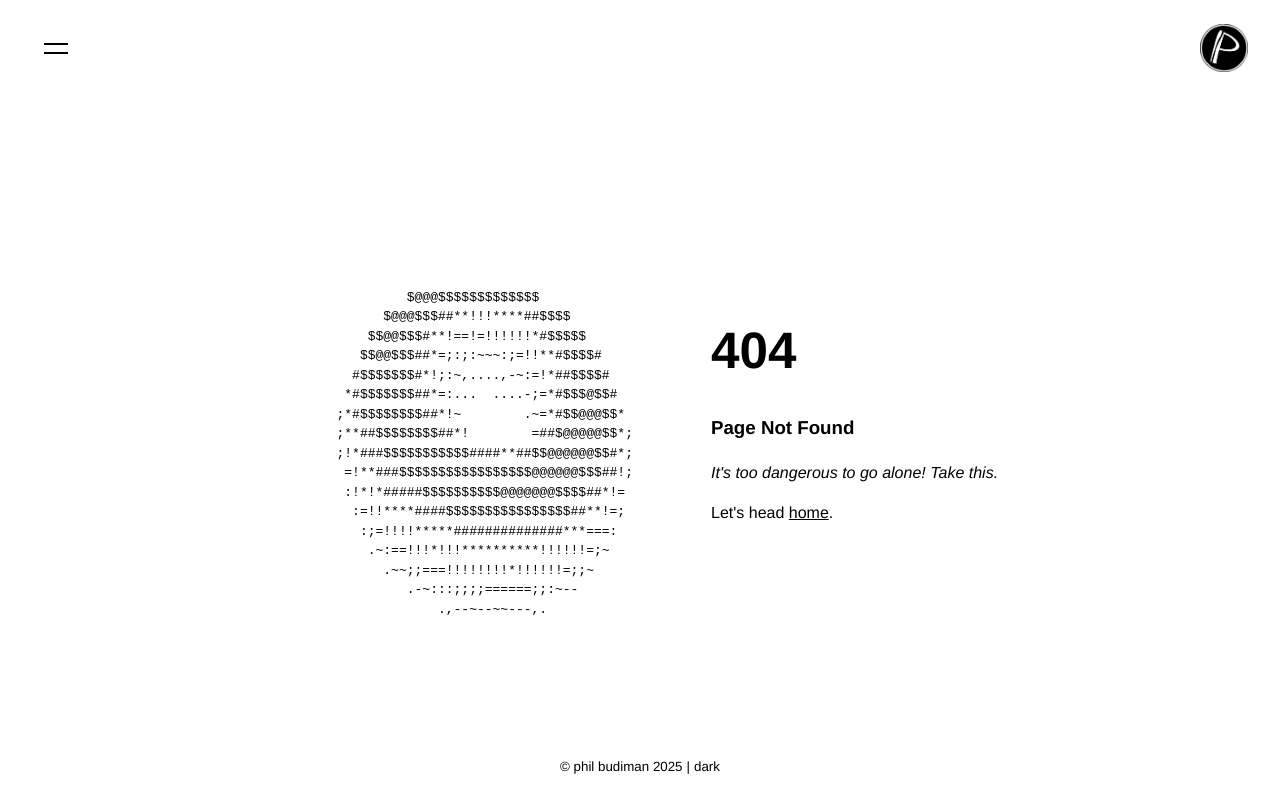
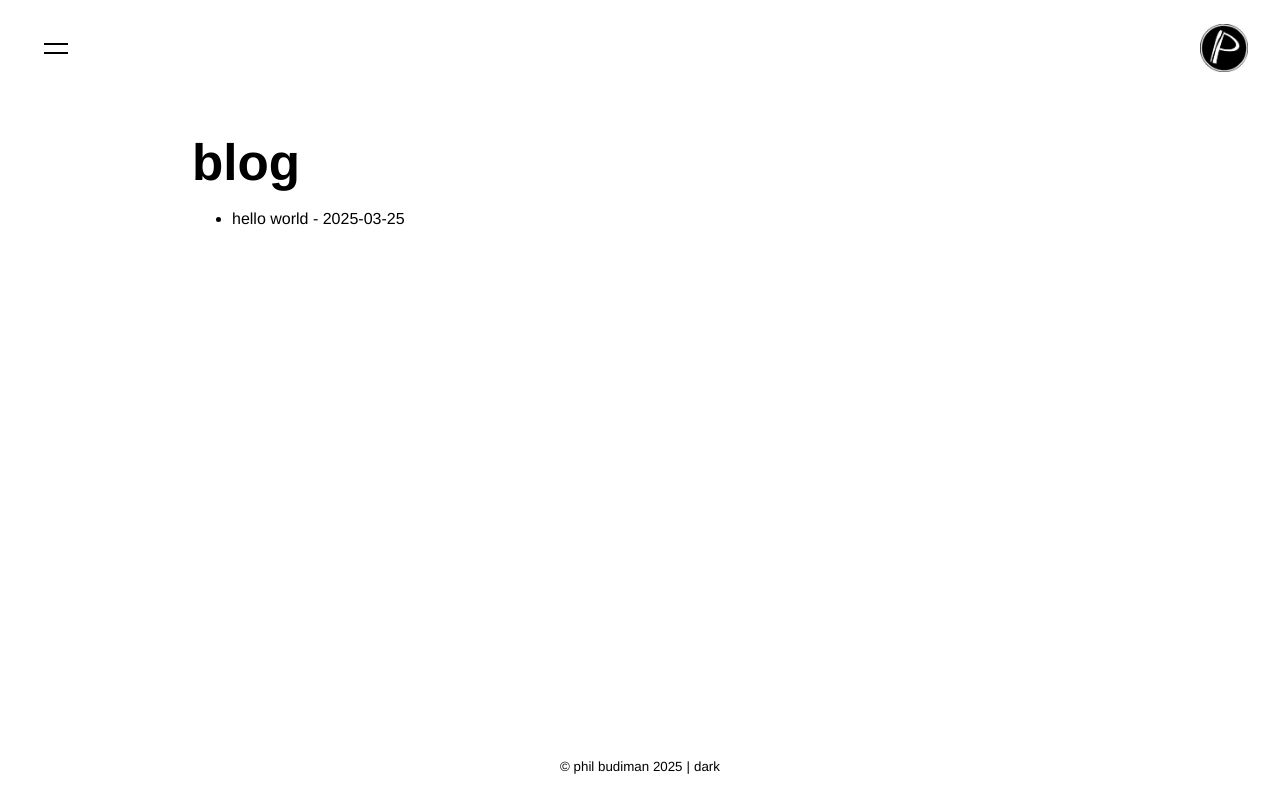
Before and after one commit to philbudiman/website, a React (Vite) app: page /blog in a window 1280 px wide. Before the commit this address led to /404. Built offline with nearby package versions, Linux system fonts and the light colour scheme.

Commit message:
add blog implementation

```diff
--- a/src/App.css
+++ b/src/App.css
@@ -8,7 +8,7 @@
   font-family: 'SF Pro Light', 'Helvetica Neue', sans-serif;
   justify-content: space-between;
   align-items: center;
-  height: 100dvh;
+  min-height: 100dvh;
   width: 100vw;
   flex-direction: column;
   color: var(--color-primary);
--- a/src/App.tsx
+++ b/src/App.tsx
@@ -5,7 +5,7 @@ import Footer from './components/Footer/Footer';
 import Router from './components/Router/Router';
 import { ThemeProvider } from './components/Theme/ThemeProvider';
 
-function App() {
+const App = () =>  {
   return (
     <div className="Base">
       <ThemeProvider>
--- /dev/null
+++ b/src/components/BlogPost/BlogPost.css
@@ -0,0 +1,28 @@
+.BlogPost {
+  width: 70%;
+  min-height: 70dvh;
+
+  .header {
+    display: flex;
+    flex-direction: column;
+    margin: 1rem 0 1rem 0;
+
+    h1 {
+      margin: 0rem 0 0.5rem 0;
+    }
+  }
+
+  @media (max-width: 480px) {
+    width: 80%;
+  }
+}
+
+.button {
+  color: var(--color-primary) !important;
+  gap: .25rem;
+
+  &:hover {
+    background-color: var(--color-tertiary);
+    color: var(--color-primary);
+  }
+}
--- /dev/null
+++ b/src/components/BlogPost/BlogPost.tsx
@@ -0,0 +1,53 @@
+import { useRoute } from 'wouter';
+import { useEffect, useState } from 'react';
+import { BlogUtils } from '../../utils/BlogUtils';
+import ReactMarkdown from 'react-markdown';
+
+import './BlogPost.css';
+import { Button } from '@mui/material';
+import ArrowBackIcon from '@mui/icons-material/ArrowBack';
+
+const BlogPost = () => {
+  const [match, params] = useRoute('/blog/:slug');
+  const [content, setContent] = useState<string>('');
+  const [title, setTitle] = useState<string>('');
+  const [dateString, setDateString] = useState<string>('');
+
+
+  useEffect(() => {
+    if (params?.slug) {
+      const post = BlogUtils.get(params.slug);
+      if (post) {
+        setTitle(post.title);
+        setContent(post.content);
+
+        // Format date in human-readable format
+        const date = new Date(post.date);
+        const formattedDateString = date.toLocaleDateString('en-US', {year: 'numeric', month: 'long', day: 'numeric'});
+        setDateString(formattedDateString);
+      }
+    }
+  }, [params]);
+
+  if (!match) {
+    return null;
+  }
+
+  return (
+    <div className='fade-in BlogPost'>
+      <Button className='button' href="/blog">
+        <ArrowBackIcon/>
+        Back
+      </Button>
+      <div className='header'>
+        <h1>{title}</h1>
+        <sub>{dateString}</sub>
+      </div>
+      <article>
+        <ReactMarkdown>{content}</ReactMarkdown>
+      </article>
+    </div>
+  );
+}
+
+export default BlogPost;
--- a/src/components/Menu/MenuContent/MenuContent.tsx
+++ b/src/components/Menu/MenuContent/MenuContent.tsx
@@ -8,7 +8,8 @@ interface MenuContentProps {
 const MenuContent = (props: MenuContentProps) => {
   const buttonMap: Record<string, string> = {
     'home': '/',
-    'about': '/about'
+    'about': '/about',
+    'blog': '/blog',
   };
   return (
     <div className="menu-content">
--- a/src/components/Router/Router.tsx
+++ b/src/components/Router/Router.tsx
@@ -1,7 +1,9 @@
 import { Route, Switch, useLocation } from "wouter";
 import About from "../../pages/About/About";
 import Home from "../../pages/Home/Home";
+import Blog from "../../pages/Blog/Blog";
 import NotFound from "../../pages/NotFound/NotFound";
+import BlogPost from "../BlogPost/BlogPost";
 
 const Router = () => {
     const [, setLocation] = useLocation();
@@ -11,8 +13,10 @@ const Router = () => {
     };
     return (
         <Switch>
+            <Route path='/' component={Home} />
             <Route path='/about' component={About} />
-            <Route path='/' component={Home} />
+            <Route path="/blog" component={Blog} />
+            <Route path="/blog/:slug" component={BlogPost} />
             <Route path='/404' component={NotFound} />
             <Route path='*' component={redirectNotFound} />
         </Switch>
--- /dev/null
+++ b/src/pages/Blog/Blog.css
@@ -0,0 +1,21 @@
+.Blog {
+  height: 70dvh;
+  width: 70%;
+
+  h1 {
+    margin: 0 0 1rem 0;
+  }
+
+  @media (max-width: 480px) {
+    width: 80%;
+  }
+}
+
+.post-link {
+  color: inherit;
+
+  &:hover {
+    color: var(--color-primary);
+    text-decoration: underline;
+  }
+}
--- /dev/null
+++ b/src/pages/Blog/Blog.tsx
@@ -0,0 +1,28 @@
+import { Link } from 'wouter';
+import { useEffect, useState } from 'react';
+import { BlogPost, BlogUtils } from '../../utils/BlogUtils';
+import './Blog.css';
+
+const Blog = () => {
+  const [blogPosts, setBlogPosts] = useState<BlogPost[]>([]);
+
+  useEffect(() => {
+    const allPosts = BlogUtils.getAll()
+    setBlogPosts(allPosts);
+  }, []);
+
+  return (
+    <div className='fade-in Blog'>
+      <h1>blog</h1>
+      <ul>
+        {blogPosts.map((post) => (
+          <li key={post.slug}>
+            <Link className='post-link' href={`/blog/${post.slug}`}>{post.title}</Link> - {post.date}
+          </li>
+        ))}
+      </ul>
+    </div>
+  );
+}
+
+export default Blog;
--- /dev/null
+++ b/src/posts/hello-world.md
@@ -0,0 +1,10 @@
+---
+title: "hello world"
+date: "2025-03-25"
+---
+
+hey! 👋
+
+just finished setting up my blog. this is gonna be a space where i write about basically anything and everything my heart desires. may or may not be related to tech or working as a software engineer, but the next few entries'll probably be something tech-related (like how i implemented this blog!)
+
+see y'all in the next one, but til then, take it easy
--- a/src/utils.ts
+++ b/src/utils.ts
@@ -15,6 +15,10 @@ export const getPrimaryColor = (): string => {
 
 export const getBackgroundColor = (): string => {
   return getCSSVariable('--color-background');
+};
+
+export const getTertiaryColor = (): string => {
+  return getCSSVariable('--color-tertiary');
 };
 
 /**
@@ -44,6 +48,7 @@ export const toggleDarkMode = (darkModeOverride?: boolean): void => {
   localStorage.setItem("theme", darkModeEnabled ? "dark" : "light");
   setCSSVariable("--color-primary", darkModeEnabled ? "#fff" : "#000");
   setCSSVariable("--color-background", darkModeEnabled ? "#000" : "#fff");
+  setCSSVariable("--color-tertiary", darkModeEnabled ? "#202020" : "#efefef");
 };
 
 export const setDarkMode = () => {
--- /dev/null
+++ b/src/utils/BlogUtils.ts
@@ -0,0 +1,42 @@
+const posts = import.meta.glob('/src/posts/*.md', { eager: true, as: 'raw' });
+
+export type BlogPost = {
+  title: string;
+  date: string;
+  content: string;
+  slug?: string;
+};
+
+const parseMarkdown = (markdown: string): BlogPost => {
+  const match = markdown.match(/^---\n([\s\S]+?)\n---\n([\s\S]*)$/);
+  if (!match) return { title: "Untitled", date: "Unknown", content: markdown };
+
+  const frontmatter = Object.fromEntries(
+    match[1].split("\n").map((line) => {
+      const [key, ...value] = line.split(":");
+      return [key.trim(), value.join(":").trim().replace(/['"]/g, "")];
+    })
+  );
+
+  return {
+    title: frontmatter.title || "Untitled",
+    date: frontmatter.date || "Unknown",
+    content: match[2].trim(),
+  };
+};
+
+export const BlogUtils = {
+  getAll: (): BlogPost[] => {
+    return Object.entries(posts).map(([path, raw]) => {
+      const slug = path.split('/').pop()?.replace('.md', '') || '';
+      const post = parseMarkdown(raw as string);
+      return { ...post, slug };
+    }).sort((a, b) => new Date(b.date).getTime() - new Date(a.date).getTime());
+  },
+
+  get: (slug: string): BlogPost | null => {
+    const path = `/src/posts/${slug}.md`;
+    if (!posts[path]) return null;
+    return parseMarkdown(posts[path] as string);
+  }
+};
```
